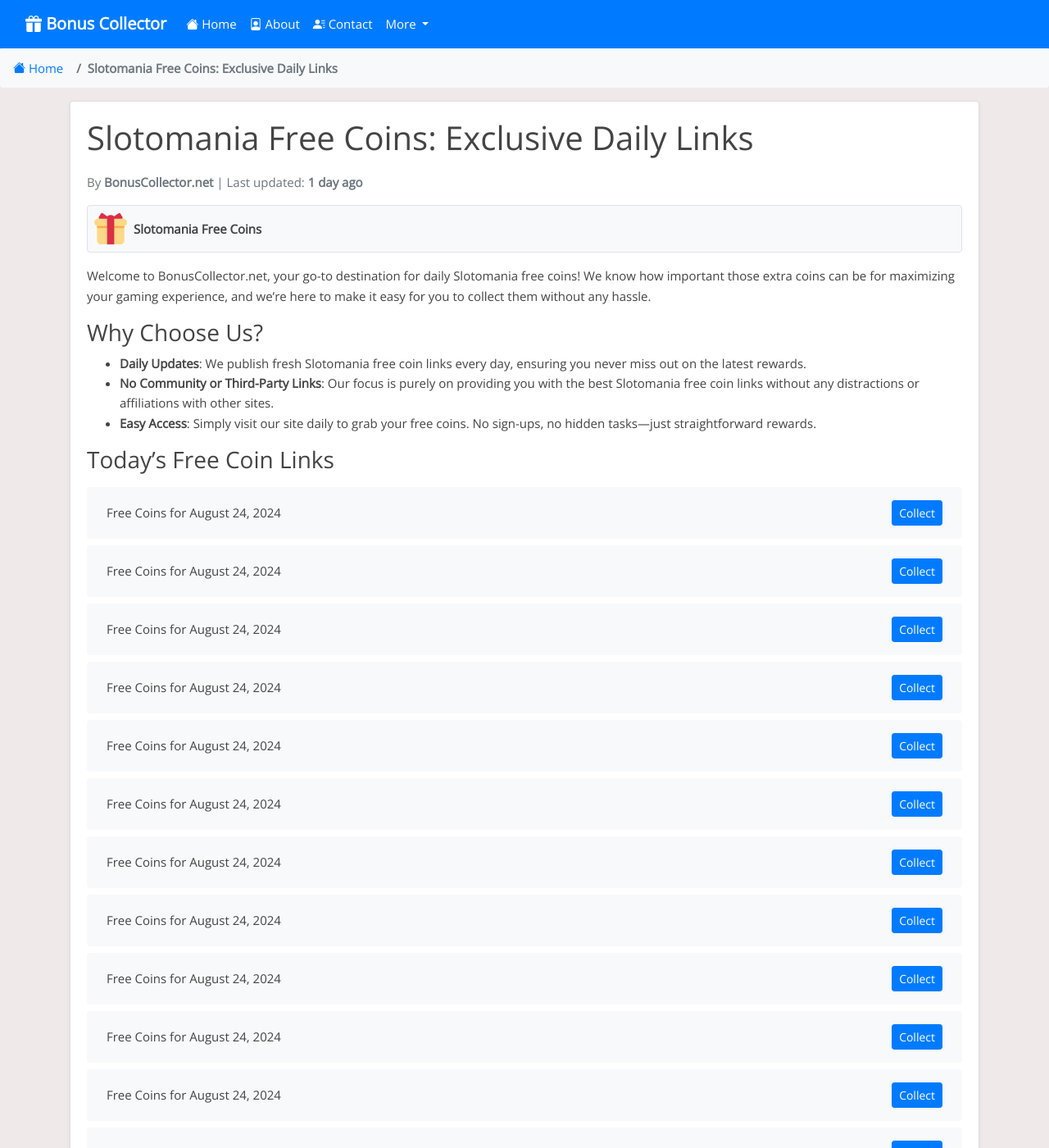
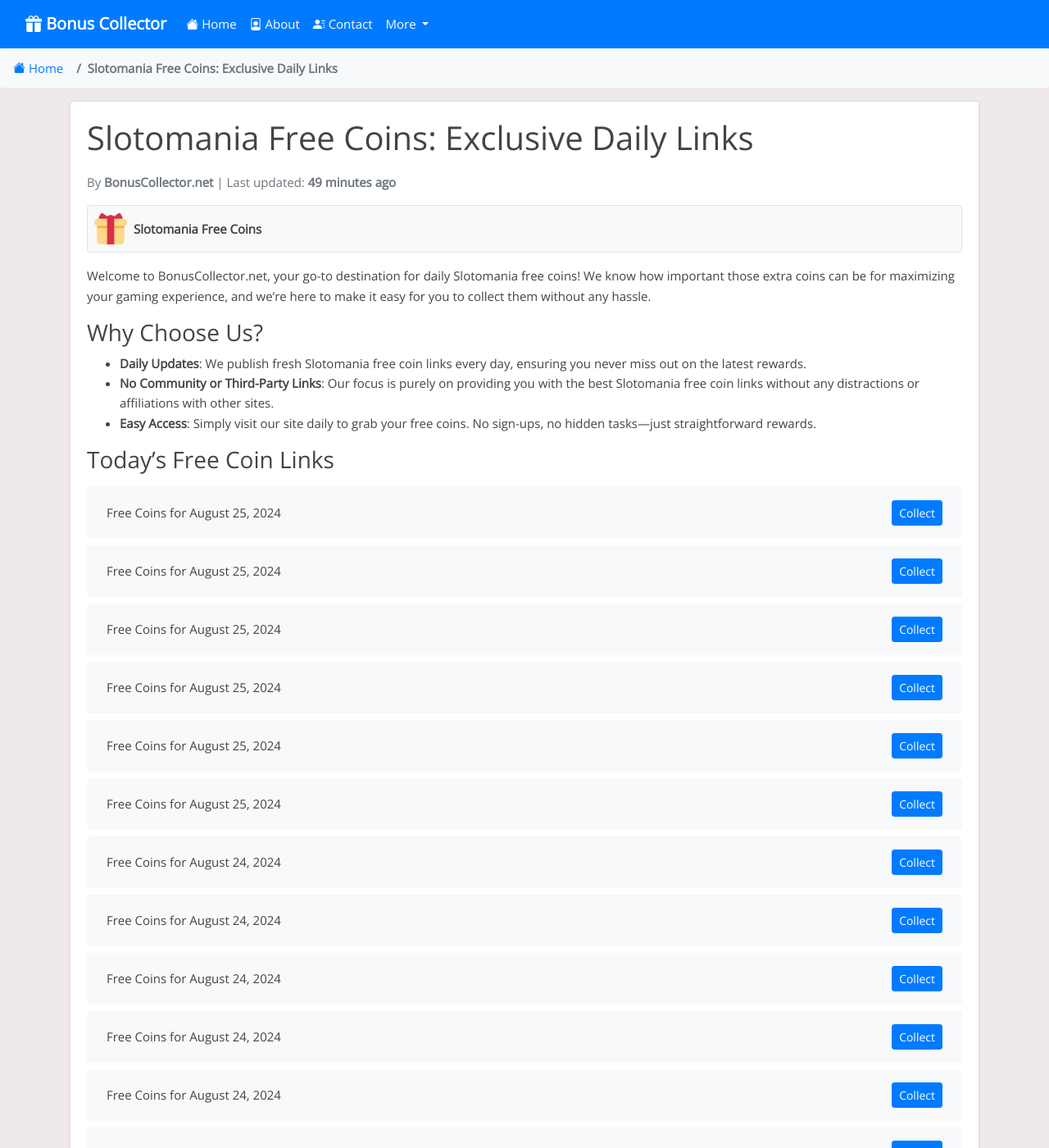
Before and after one commit to Prollad99/bs-net, a Jekyll site: the page built from _posts/2024-06-29-slotomania.md, in a window 1280 px wide and 1400 px high. Shown: the whole window at 82% size. Built offline with Jekyll 4.4.1, drawn with Linux system fonts in a browser that asks for light colours; nearby versions of some CDN libraries; comment, search, counter and statistics services are not loaded; some of the changed text lies outside the part shown.

Commit message:
Update slotomania reward links and last modified date

```diff
--- a/_data/include_files.yml
+++ b/_data/include_files.yml
@@ -38,7 +38,7 @@
   last_modified: 2024-08-23 09:10:06
 
 slotomania.html:
-  last_modified: 2024-08-24 09:47:56
+  last_modified: 2024-08-25 09:20:27
 
 cashman-casino.html:
   last_modified: 2024-08-24 17:47:46
--- a/_includes/slotomania.html
+++ b/_includes/slotomania.html
@@ -1,4 +1,28 @@
 <ul class="list-group mt-3 mb-4">
+  <li class="list-group-item d-flex justify-content-between align-items-center">
+    <span>Free Coins for August 25, 2024</span>
+    <a href="https://api.playtika.com/redirector/?coupon_token=1_3_1724361102336_4eyprxdo" class="btn btn-primary btn-sm">Collect</a>
+  </li>
+  <li class="list-group-item d-flex justify-content-between align-items-center">
+    <span>Free Coins for August 25, 2024</span>
+    <a href="https://api.playtika.com/redirector/?coupon_token=1_3_1723967292935_opjn3nem" class="btn btn-primary btn-sm">Collect</a>
+  </li>
+  <li class="list-group-item d-flex justify-content-between align-items-center">
+    <span>Free Coins for August 25, 2024</span>
+    <a href="https://api.playtika.com/redirector/?coupon_token=1_3_1724527800123_w733mxm4" class="btn btn-primary btn-sm">Collect</a>
+  </li>
+  <li class="list-group-item d-flex justify-content-between align-items-center">
+    <span>Free Coins for August 25, 2024</span>
+    <a href="https://api.playtika.com/redirector/?coupon_token=1_3_1723967965086_ro05gjpw" class="btn btn-primary btn-sm">Collect</a>
+  </li>
+  <li class="list-group-item d-flex justify-content-between align-items-center">
+    <span>Free Coins for August 25, 2024</span>
+    <a href="https://api.playtika.com/redirector/?coupon_token=1_3_1723968118479_k5nx8ojj" class="btn btn-primary btn-sm">Collect</a>
+  </li>
+  <li class="list-group-item d-flex justify-content-between align-items-center">
+    <span>Free Coins for August 25, 2024</span>
+    <a href="https://api.playtika.com/redirector/?coupon_token=1_3_1723967537483_pz2d8dgp" class="btn btn-primary btn-sm">Collect</a>
+  </li>
   <li class="list-group-item d-flex justify-content-between align-items-center">
     <span>Free Coins for August 24, 2024</span>
     <a href="https://api.playtika.com/redirector/?coupon_token=1_3_1723965663945_wl6k9g8r" class="btn btn-primary btn-sm">Collect</a>
@@ -375,28 +399,4 @@
     <span>Free Coins for August 10, 2024</span>
     <a href="https://api.playtika.com/redirector/?coupon_token=1_3_1723119596130_op2x43e7" class="btn btn-primary btn-sm">Collect</a>
   </li>
-  <li class="list-group-item d-flex justify-content-between align-items-center">
-    <span>Free Coins for August 10, 2024</span>
-    <a href="https://api.playtika.com/redirector/?coupon_token=1_3_1723244400235_jo3kznyg" class="btn btn-primary btn-sm">Collect</a>
-  </li>
-  <li class="list-group-item d-flex justify-content-between align-items-center">
-    <span>Free Coins for August 10, 2024</span>
-    <a href="https://api.playtika.com/redirector/?coupon_token=1_3_1723104188807_0gzl850e" class="btn btn-primary btn-sm">Collect</a>
-  </li>
-  <li class="list-group-item d-flex justify-content-between align-items-center">
-    <span>Free Coins for August 10, 2024</span>
-    <a href="https://api.playtika.com/redirector/?coupon_token=1_3_1723158000325_jog53m6n" class="btn btn-primary btn-sm">Collect</a>
-  </li>
-  <li class="list-group-item d-flex justify-content-between align-items-center">
-    <span>Free Coins for August 10, 2024</span>
-    <a href="https://api.playtika.com/redirector/?coupon_token=1_3_1723158000230_pzk63423" class="btn btn-primary btn-sm">Collect</a>
-  </li>
-  <li class="list-group-item d-flex justify-content-between align-items-center">
-    <span>Free Coins for August 10, 2024</span>
-    <a href="https://api.playtika.com/redirector/?coupon_token=1_3_1723145400197_lpgo3y45" class="btn btn-primary btn-sm">Collect</a>
-  </li>
-  <li class="list-group-item d-flex justify-content-between align-items-center">
-    <span>Free Coins for August 10, 2024</span>
-    <a href="https://api.playtika.com/redirector/?coupon_token=1_3_1723105135747_dknjrd0d" class="btn btn-primary btn-sm">Collect</a>
-  </li>
 </ul>
```
Also changed, not shown: links-json/slotomania.json (+24 -24 lines).
